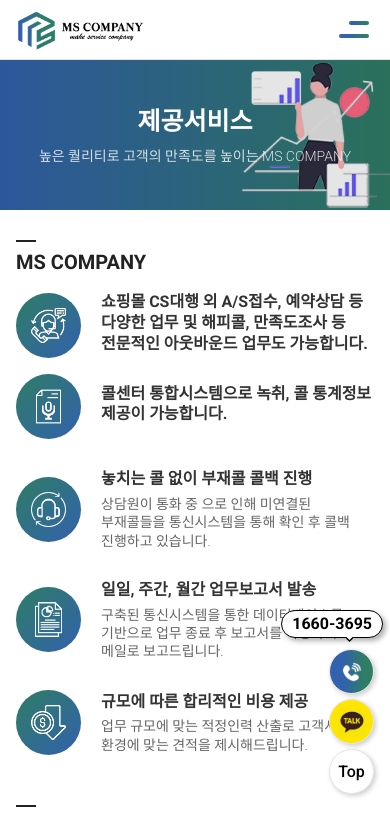
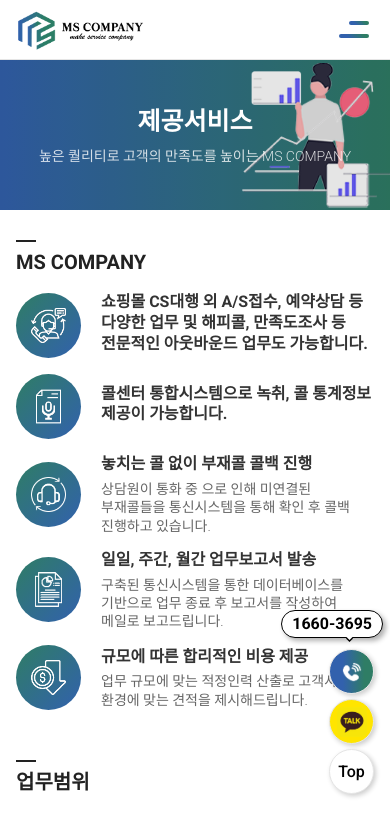
Before and after one commit to magicoh-john/mscall-fe, a React (Create React App) app: page /service in a window 390 px wide. Shown: the top 814 px of the page. Built offline with nearby package versions, Linux system fonts and the light colour scheme.

Commit message:
[modify] mobile space change

```diff
--- a/src/pages/Service.tsx
+++ b/src/pages/Service.tsx
@@ -159,7 +159,7 @@ export default function Service() {
       display: block;
       .list-item {
         width: 100%;
-        margin-top: 15px;
+        margin-top: 15px !important;
         padding: 0;
       }
       .box__icon {
```
